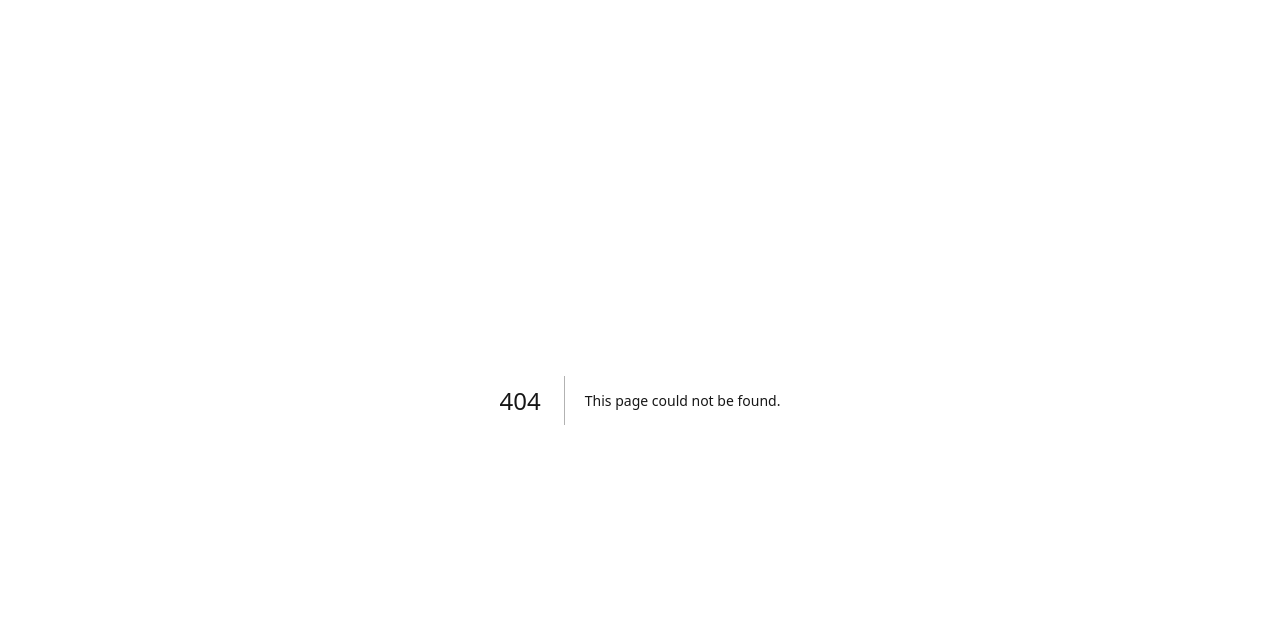
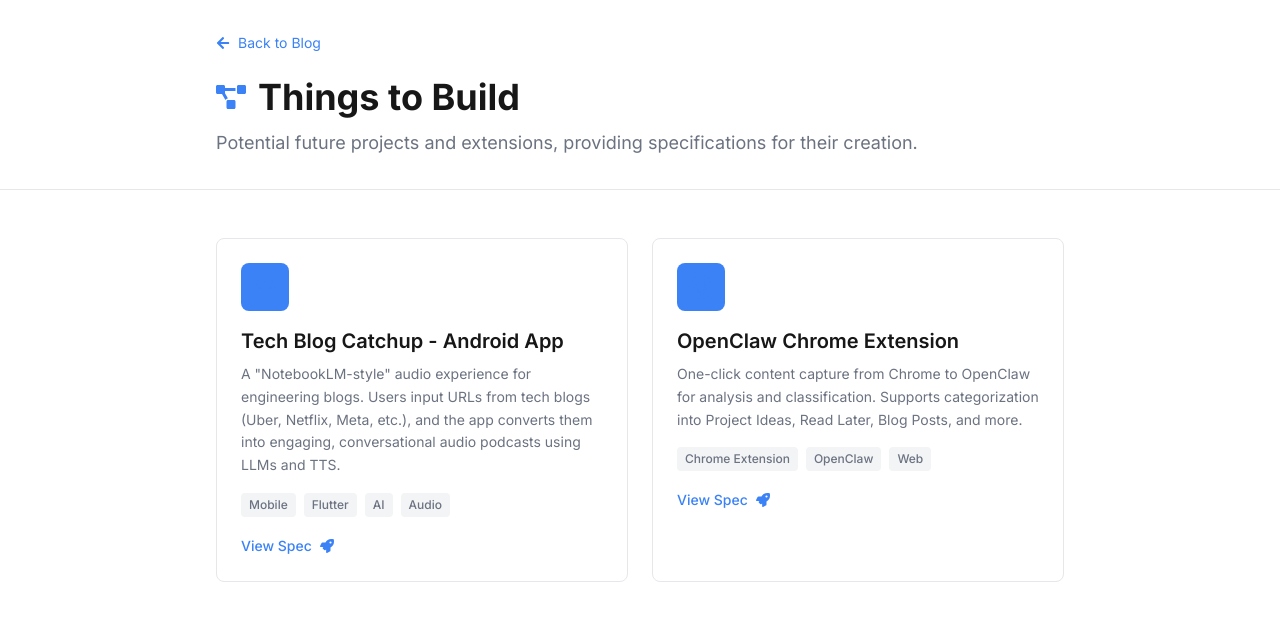
Before and after one commit to gauravsurtani/gauravsurtani.github.io, a Next.js app: page /things-to-build in a window 1280 px wide. Before the commit this address had no page. Shown: the top 620 px of the page. Built offline with nearby package versions, Linux system fonts and the light colour scheme.

Commit message:
Add Things to Build page and navigation link

```diff
--- /dev/null
+++ b/src/app/things-to-build/page.tsx
@@ -0,0 +1,123 @@
+'use client'
+
+import React from 'react'
+import Link from 'next/link'
+import { FaAndroid, FaChrome, FaArrowLeft, FaRocket, FaCogs, FaProjectDiagram } from 'react-icons/fa'
+
+const projects = [
+  {
+    slug: 'things-to-build',
+    title: 'Tech Blog Catchup - Android App',
+    description: 'A "NotebookLM-style" audio experience for engineering blogs. Users input URLs from tech blogs (Uber, Netflix, Meta, etc.), and the app converts them into engaging, conversational audio podcasts using LLMs and TTS.',
+    icon: FaAndroid,
+    tags: ['Mobile', 'Flutter', 'AI', 'Audio'],
+    link: '/blog/things-to-build'
+  },
+  {
+    slug: 'chrome-extension',
+    title: 'OpenClaw Chrome Extension',
+    description: 'One-click content capture from Chrome to OpenClaw for analysis and classification. Supports categorization into Project Ideas, Read Later, Blog Posts, and more.',
+    icon: FaChrome,
+    tags: ['Chrome Extension', 'OpenClaw', 'Web'],
+    link: '/blog/things-to-build'
+  }
+]
+
+const ThingsToBuildPage = () => {
+  return (
+    <div className="min-h-screen" style={{ backgroundColor: 'var(--background)', color: 'var(--foreground)' }}>
+      {/* Header */}
+      <div
+        className="border-b"
+        style={{ backgroundColor: 'var(--card-bg)', borderColor: 'var(--card-border)' }}
+      >
+        <div className="container mx-auto px-6 py-8 max-w-4xl">
+          <Link
+            href="/blog"
+            className="inline-flex items-center gap-2 text-sm mb-6 transition-colors"
+            style={{ color: 'var(--accent)' }}
+          >
+            <FaArrowLeft />
+            Back to Blog
+          </Link>
+          <div className="flex items-center gap-3 mb-3">
+            <FaProjectDiagram className="text-3xl" style={{ color: 'var(--accent)' }} />
+            <h1 className="text-4xl font-bold">Things to Build</h1>
+          </div>
+          <p className="text-lg" style={{ color: 'var(--muted-foreground)' }}>
+            Potential future projects and extensions, providing specifications for their creation.
+          </p>
+        </div>
+      </div>
+
+      {/* Projects Grid */}
+      <div className="container mx-auto px-6 py-12 max-w-4xl">
+        {projects.length === 0 ? (
+          <div className="text-center py-24">
+            <p className="text-lg" style={{ color: 'var(--muted-foreground)' }}>
+              No projects listed yet.
+            </p>
+          </div>
+        ) : (
+          <div className="grid md:grid-cols-2 gap-6">
+            {projects.map((project) => (
+              <div
+                key={project.slug}
+                className="p-6 rounded-lg border transition-all hover:shadow-lg group"
+                style={{
+                  backgroundColor: 'var(--card-bg)',
+                  borderColor: 'var(--card-border)'
+                }}
+              >
+                <div className="flex items-start justify-between mb-4">
+                  <div className="p-3 rounded-lg bg-opacity-10" style={{ backgroundColor: 'var(--accent)', color: 'var(--accent)' }}>
+                    <project.icon className="text-2xl" />
+                  </div>
+                </div>
+
+                <h2
+                  className="text-xl font-semibold mb-2 group-hover:underline"
+                  style={{ textDecorationColor: 'var(--accent)' }}
+                >
+                  {project.title}
+                </h2>
+
+                <p
+                  className="text-sm leading-relaxed mb-4"
+                  style={{ color: 'var(--muted-foreground)' }}
+                >
+                  {project.description}
+                </p>
+
+                <div className="flex flex-wrap gap-2 mb-4">
+                  {project.tags.map((tag) => (
+                    <span
+                      key={tag}
+                      className="px-2 py-1 rounded text-xs font-medium"
+                      style={{
+                        backgroundColor: 'var(--muted)',
+                        color: 'var(--muted-foreground)',
+                      }}
+                    >
+                      {tag}
+                    </span>
+                  ))}
+                </div>
+
+                <Link
+                  href={project.link}
+                  className="inline-flex items-center gap-2 text-sm font-medium transition-colors group-hover:gap-3"
+                  style={{ color: 'var(--accent)' }}
+                >
+                  View Spec <FaRocket />
+                </Link>
+              </div>
+            ))}
+          </div>
+        )}
+      </div>
+    </div>
+  )
+}
+
+export default ThingsToBuildPage
--- a/src/components/Navigation.tsx
+++ b/src/components/Navigation.tsx
@@ -100,6 +100,12 @@
               )
             })}
             <Link
+              href="/things-to-build"
+              className="nav-item nav-item-default"
+            >
+              Things to Build
+            </Link>
+            <Link
               href="/blog"
               className="nav-item nav-item-default"
             >
```
